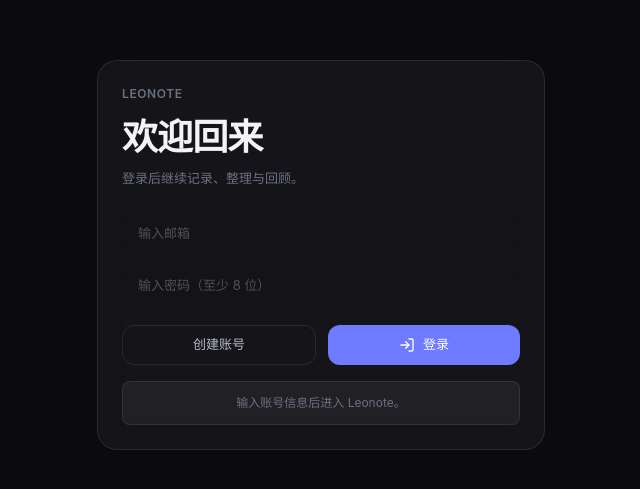
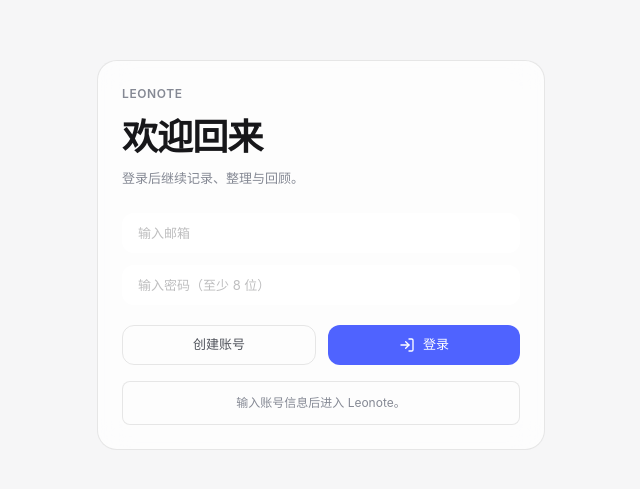
Before and after one commit to leoyb1010/leonote, a Next.js app: page /login in a window 1280 px wide. Shown: the part 145-634 px from the top of the page, without its empty margins (319-959 px from the left). Built offline with nearby package versions, Linux system fonts and the light colour scheme.

Commit message:
feat: theme infrastructure — ThemeProvider, FOUC prevention, darkMode selector
Add ThemeProvider with three-state model (light/dark/system), inline
script to set data-theme before hydration, and switch Tailwind to
selector-based dark mode.

```diff
--- a/src/app/layout.tsx
+++ b/src/app/layout.tsx
@@ -2,6 +2,23 @@ import type { Metadata, Viewport } from "next";
 import "./globals.css";
 import { ShellProvider } from "@/components/nav/ShellProvider";
 import { PwaRegister } from "@/components/PwaRegister";
+import { ThemeProvider } from "@/components/theme/ThemeProvider";
+
+const themeInitScript = `
+(function() {
+  try {
+    var storageKey = 'theme';
+    var preference = localStorage.getItem(storageKey);
+    var isSystem = !preference || preference === 'system';
+    var isDark = isSystem
+      ? window.matchMedia('(prefers-color-scheme: dark)').matches
+      : preference === 'dark';
+    document.documentElement.dataset.theme = isDark ? 'dark' : 'light';
+  } catch (_) {
+    document.documentElement.dataset.theme = 'dark';
+  }
+})();
+`;
 
 export const metadata: Metadata = {
   title: "Leonote",
@@ -18,7 +35,10 @@ export const metadata: Metadata = {
 };
 
 export const viewport: Viewport = {
-  themeColor: "#080a0f",
+  themeColor: [
+    { media: "(prefers-color-scheme: light)", color: "#f6f6f7" },
+    { media: "(prefers-color-scheme: dark)", color: "#080a0f" },
+  ],
   width: "device-width",
   initialScale: 1,
   maximumScale: 1,
@@ -27,9 +47,14 @@ export const viewport: Viewport = {
 
 export default function RootLayout({ children }: { children: React.ReactNode }) {
   return (
-    <html lang="zh-CN">
+    <html lang="zh-CN" suppressHydrationWarning>
+      <head>
+        <script dangerouslySetInnerHTML={{ __html: themeInitScript }} />
+      </head>
       <body>
-        <ShellProvider>{children}</ShellProvider>
+        <ThemeProvider>
+          <ShellProvider>{children}</ShellProvider>
+        </ThemeProvider>
         <PwaRegister />
       </body>
     </html>
--- /dev/null
+++ b/src/components/theme/ThemeProvider.tsx
@@ -0,0 +1,89 @@
+"use client";
+
+import React, {
+  createContext,
+  useCallback,
+  useContext,
+  useEffect,
+  useMemo,
+  useState,
+} from "react";
+
+export type ThemePreference = "light" | "dark" | "system";
+export type ResolvedTheme = "light" | "dark";
+
+type ThemeContextValue = {
+  theme: ThemePreference;
+  resolvedTheme: ResolvedTheme;
+  setTheme: (theme: ThemePreference) => void;
+};
+
+const STORAGE_KEY = "theme";
+
+const ThemeContext = createContext<ThemeContextValue | null>(null);
+
+function isThemePreference(value: string | null): value is ThemePreference {
+  return value === "light" || value === "dark" || value === "system";
+}
+
+function readStoredTheme(): ThemePreference {
+  if (typeof window === "undefined") return "system";
+  const stored = localStorage.getItem(STORAGE_KEY);
+  return isThemePreference(stored) ? stored : "system";
+}
+
+function getSystemTheme(): ResolvedTheme {
+  if (typeof window === "undefined") return "dark";
+  return window.matchMedia("(prefers-color-scheme: dark)").matches ? "dark" : "light";
+}
+
+function applyTheme(theme: ResolvedTheme) {
+  document.documentElement.dataset.theme = theme;
+}
+
+export function ThemeProvider({ children }: { children: React.ReactNode }) {
+  const [theme, setThemeState] = useState<ThemePreference>(readStoredTheme);
+  const [systemTheme, setSystemTheme] = useState<ResolvedTheme>(getSystemTheme);
+
+  const resolvedTheme: ResolvedTheme = theme === "system" ? systemTheme : theme;
+
+  useEffect(() => {
+    applyTheme(resolvedTheme);
+  }, [resolvedTheme]);
+
+  useEffect(() => {
+    const media = window.matchMedia("(prefers-color-scheme: dark)");
+
+    const handleChange = () => {
+      setSystemTheme(media.matches ? "dark" : "light");
+    };
+
+    media.addEventListener("change", handleChange);
+    return () => media.removeEventListener("change", handleChange);
+  }, []);
+
+  const setTheme = useCallback(
+    (nextTheme: ThemePreference) => {
+      localStorage.setItem(STORAGE_KEY, nextTheme);
+      setThemeState(nextTheme);
+    },
+    [],
+  );
+
+  const value = useMemo(
+    () => ({ theme, resolvedTheme, setTheme }),
+    [theme, resolvedTheme, setTheme],
+  );
+
+  return <ThemeContext.Provider value={value}>{children}</ThemeContext.Provider>;
+}
+
+export function useTheme() {
+  const context = useContext(ThemeContext);
+
+  if (!context) {
+    throw new Error("useTheme must be used within ThemeProvider");
+  }
+
+  return context;
+}
--- a/tailwind.config.ts
+++ b/tailwind.config.ts
@@ -1,7 +1,7 @@
 import type { Config } from "tailwindcss";
 
 const config: Config = {
-  darkMode: ["class"],
+  darkMode: ["selector", '[data-theme="dark"]'],
   content: [
     "./src/pages/**/*.{js,ts,jsx,tsx,mdx}",
     "./src/components/**/*.{js,ts,jsx,tsx,mdx}",
```
